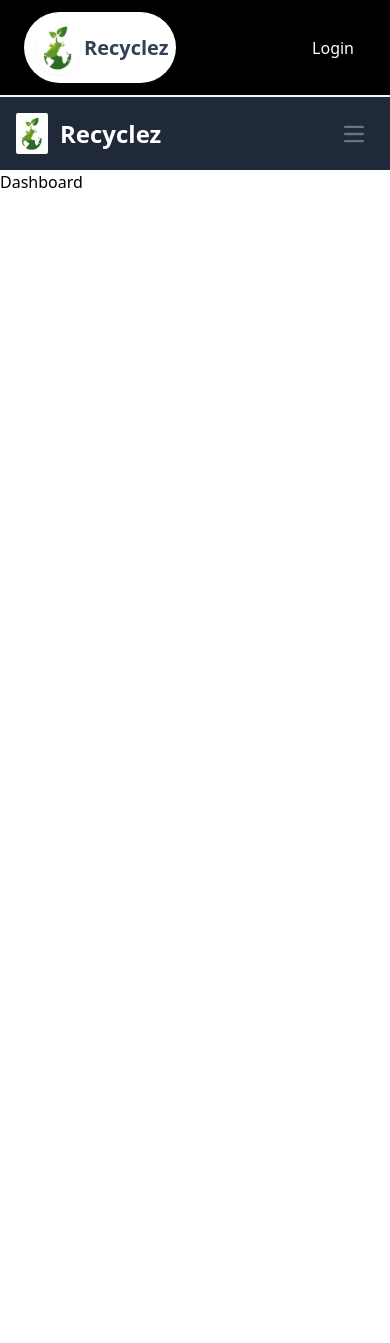
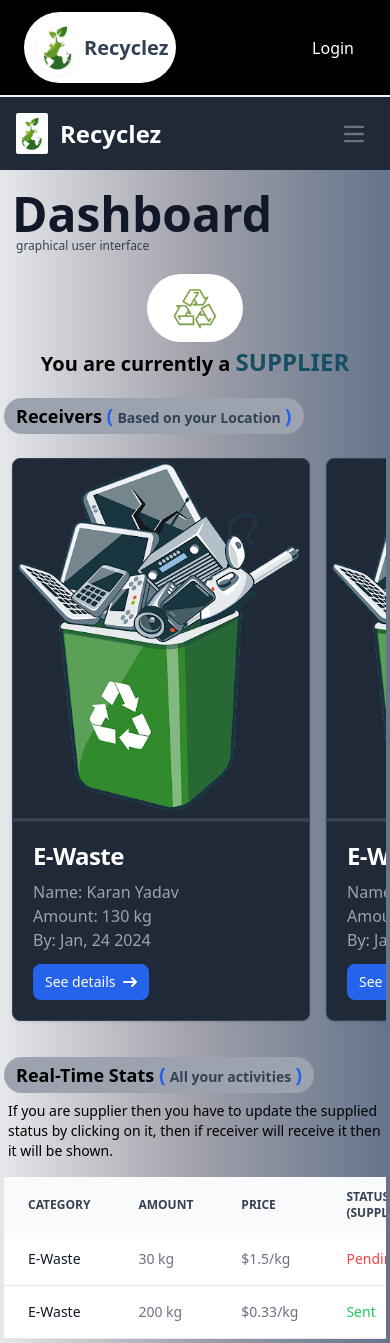
Before and after one commit to Google-Challengers/HelpReqHub, a Next.js app: page /Dashboard in a window 390 px wide. Before the commit the page ends 844 px from the top, so only its background shows below. Built offline with nearby package versions, Linux system fonts and the light colour scheme.

Commit message:
created the dashboard page and added one test asset

```diff
--- a/src/app/Dashboard/page.jsx
+++ b/src/app/Dashboard/page.jsx
@@ -1,7 +1,55 @@
+import Image from "next/image";
+import { Stats, UserCard } from "@/components/ComponentExporter";
+
 const Dashboard = () => {
   return (
     <>
-      <div>Dashboard</div>
+      <section className="w-full lg:h-screen min-h-screen overflow-x-hidden overflow-y-auto bg-gradient-to-r from-gray-200 via-zinc-400 to-slate-500 flex flex-col items-center">
+        <div className="w-full flex flex-col md:flex-row justify-between items-center">
+          <h1 className="font-black text-gray-900 text-5xl md:7xl lg:text-9xl p-3 m-2 flex flex-col items-start w-full">
+            Dashboard
+            <span className="text-xs md:text-sm font-thin text-gray-700 mx-1">
+              graphical user interface
+            </span>
+          </h1>
+          <Image
+            src={"/dashboard-top.png"}
+            alt="image"
+            width={100}
+            height={100}
+            className="w-24 h-auto rounded-full mx-2"
+            draggable={false}
+          />
+        </div>
+        <h3
+          className="text-xl font-semibold p-1"
+          title="Change it in profile settings"
+        >
+          You are currently a{" "}
+          <span className="font-black text-cyan-900 uppercase text-2xl">
+            Supplier
+          </span>
+        </h3>
+        <div className="mt-3 p-1 w-full flex flex-col items-start">
+          <div className="flex flex-col w-full items-start">
+            <h4 className="text-lg sm:text-xl md:text-2xl lg:text-4xl font-bold text-black bg-gray-400 px-3 py-1 rounded-full">
+              Receivers{" "}
+              <span className="text-xl text-blue-600 font-extrabold">{`(`}</span>
+              <span className="font-pacifico text-slate-700 text-sm mx-1">
+                Based on your Location
+              </span>
+              <span className="text-xl text-blue-600 font-extrabold">{`)`}</span>
+            </h4>
+            <div className="w-full mt-4 flex flex-row items-center overflow-x-auto">
+              <UserCard />
+              <UserCard />
+            </div>
+          </div>
+          <div className="w-full mt-4">
+            <Stats />
+          </div>
+        </div>
+      </section>
     </>
   );
 };
--- a/src/components/ComponentExporter.jsx
+++ b/src/components/ComponentExporter.jsx
@@ -7,3 +7,5 @@ export { default as CloseIconBtn } from "@/components/CustomIcons/CloseBtn";
 export { default as Dashboard } from "@/components/Navbar/DashboardNav";
 export { default as ProfileForm } from "@/components/Profile/ProfileForm";
 export { default as SearchLocation } from "@/components/Location/SearchLocationBox";
+export { default as UserCard } from "@/components/Dashboard/UserCard";
+export { default as Stats } from "@/components/Dashboard/Stats";
--- /dev/null
+++ b/src/components/Dashboard/Stats.jsx
@@ -0,0 +1,89 @@
+const Stats = () => {
+  return (
+    <>
+      <div className="w-full mt-3">
+        <h4 className="text-lg sm:text-xl md:text-2xl lg:text-4xl font-bold text-black bg-gray-400 px-3 py-1 rounded-full w-fit">
+          Real-Time Stats{" "}
+          <span className="text-xl text-blue-600 font-extrabold">{`(`}</span>
+          <span className="font-pacifico text-slate-700 text-sm mx-1">
+            All your activities
+          </span>
+          <span className="text-xl text-blue-600 font-extrabold">{`)`}</span>
+        </h4>
+        <p className="text-sm font-normal mt-1 p-1 text-black">
+          If you are supplier then you have to update the supplied status by
+          clicking on it, then if receiver will receive it then it will be
+          shown.
+        </p>
+        <div className="mt-3 md:m-4">
+          <div class="relative overflow-x-auto">
+            <table class="w-full text-sm text-left rtl:text-right text-gray-500 dark:text-gray-400">
+              <thead class="text-xs text-gray-700 uppercase bg-gray-50 dark:bg-gray-700 dark:text-gray-400">
+                <tr>
+                  <th scope="col" class="px-6 py-3">
+                    Category
+                  </th>
+                  <th scope="col" class="px-6 py-3">
+                    Amount
+                  </th>
+                  <th scope="col" class="px-6 py-3">
+                    Price
+                  </th>
+                  <th
+                    scope="col"
+                    class="px-6 py-3"
+                    title="Change it by clicking"
+                  >
+                    {/* Updated by the supplier */}
+                    Status (Supplied)
+                  </th>
+                  <th scope="col" class="px-6 py-3">
+                    Receiver
+                  </th>
+                  <th scope="col" class="px-6 py-3">
+                    {/* Updated by the receiver */}
+                    Status (Received)
+                  </th>
+                </tr>
+              </thead>
+              <tbody>
+                <tr class="bg-white border-b dark:bg-gray-800 dark:border-gray-700">
+                  <th
+                    scope="row"
+                    class="px-6 py-4 font-medium text-gray-900 whitespace-nowrap dark:text-white"
+                  >
+                    E-Waste
+                  </th>
+                  <td class="px-6 py-4">30 kg</td>
+                  <td class="px-6 py-4">$1.5/kg</td>
+                  <td class="px-6 py-4 text-red-500">Pending...</td>
+                  <td class="px-6 py-4 cursor-pointer hover:text-blue-500">
+                    krishna
+                  </td>
+                  <td class="px-6 py-4 text-red-500">Pending...</td>
+                </tr>
+                <tr class="bg-white border-b dark:bg-gray-800 dark:border-gray-700">
+                  <th
+                    scope="row"
+                    class="px-6 py-4 font-medium text-gray-900 whitespace-nowrap dark:text-white"
+                  >
+                    E-Waste
+                  </th>
+                  <td class="px-6 py-4">200 kg</td>
+                  <td class="px-6 py-4">$0.33/kg</td>
+                  <td class="px-6 py-4 text-green-500">Sent</td>
+                  <td class="px-6 py-4 cursor-pointer hover:text-blue-500">
+                    ram
+                  </td>
+                  <td class="px-6 py-4 text-red-500">Pending...</td>
+                </tr>
+              </tbody>
+            </table>
+          </div>
+        </div>
+      </div>
+    </>
+  );
+};
+
+export default Stats;
--- /dev/null
+++ b/src/components/Dashboard/UserCard.jsx
@@ -0,0 +1,52 @@
+import Link from "next/link";
+
+const UserCard = () => {
+  return (
+    <>
+      <div className="min-w-[298px] flex flex-col items-center border rounded-lg shadow bg-gray-800 border-gray-700 m-2">
+        <img
+          className="rounded-t-lg w-full max-w-xs h-auto md:max-w-xs border-b-2 border-solid border-gray-700 shadow-sm shadow-gray-600"
+          src={"/test-waste.png"}
+          width={250}
+          height={250}
+          alt="Waste Card"
+        />
+        <div className="p-5 w-full flex flex-col items-start">
+          <div className="text-white">
+            <h5 className="mb-2 text-2xl font-bold tracking-tight text-white">
+              E-Waste
+            </h5>
+          </div>
+          <p className="mb-3 font-normal text-gray-400 flex flex-col">
+            <span>Name: Karan Yadav</span>
+            <span>Amount: 130 kg</span>
+            <span>By: Jan, 24 2024</span>
+          </p>
+          <Link
+            href={"#"}
+            className="inline-flex items-center px-3 py-2 text-sm font-medium text-center text-white rounded-lg focus:ring-4 focus:outline-none bg-blue-600 hover:bg-blue-700 focus:ring-blue-800"
+          >
+            See details
+            <svg
+              className="rtl:rotate-180 w-3.5 h-3.5 ms-2"
+              aria-hidden="true"
+              xmlns="http://www.w3.org/2000/svg"
+              fill="none"
+              viewBox="0 0 14 10"
+            >
+              <path
+                stroke="currentColor"
+                strokeLinecap="round"
+                strokeLinejoin="round"
+                strokeWidth="2"
+                d="M1 5h12m0 0L9 1m4 4L9 9"
+              />
+            </svg>
+          </Link>
+        </div>
+      </div>
+    </>
+  );
+};
+
+export default UserCard;
```
Also changed, not shown: public/dashboard-top.png (added), public/test-waste.png (added).
